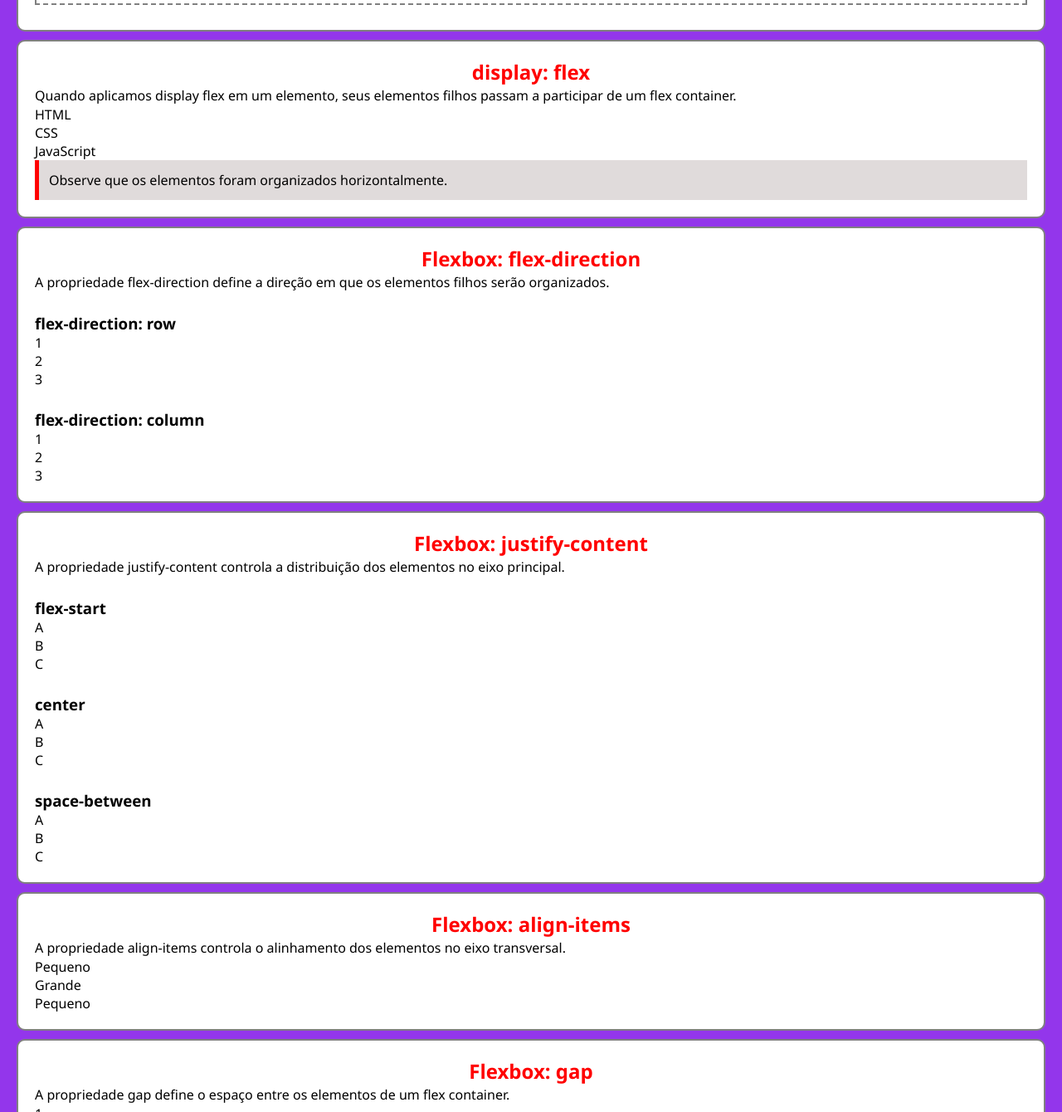
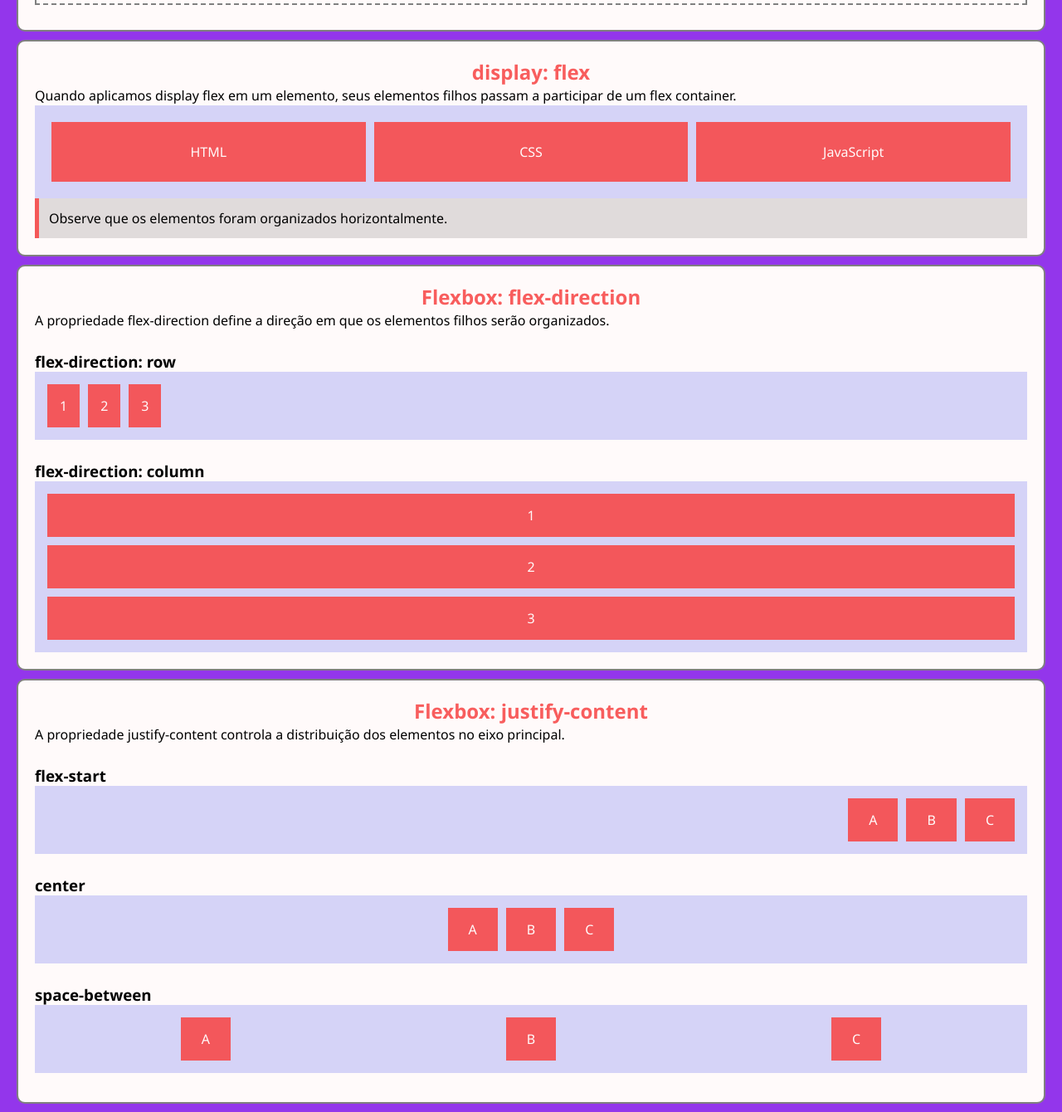
Before and after one commit to raynanpg/DDS-27-JOSE, a plain HTML site: page 14-AULA/index.html in a window 1280 px wide. Shown: the part 1460-2800 px from the top of the page at 83% size. Drawn offline with Linux system fonts and the light colour scheme.

Commit message:
att de flex, flexbox e gap

```diff
--- a/14-AULA/style.css
+++ b/14-AULA/style.css
@@ -1,16 +1,16 @@
-*{
+* {
   margin: 0px;
   padding: 0px;
 }
 
 /* VARIÁVEIS */
-:root{
+:root {
   --font-main: "Segoe UI", sans-serif;
-    --color-primary: red;
+  --color-primary: rgba(247, 71, 71, 0.884);
   --color-text: black;
   --color-bg-page: rgb(147, 54, 235);
-    --color-bg-box: rgb(45, 58, 236);
-    --color-white: white;
+  --color-bg-box: rgba(45, 58, 236, 0.199);
+  --color-white: rgb(255, 250, 250);
   --color-gray: gray;
 
   /* ESTADOS E EXEMPLOS */
@@ -33,35 +33,36 @@
 }
 
 /* ESTILO GERAL */
-body{
+body {
   font-family: var(--font-main);
   background-color: var(--color-bg-page);
   color: var(--color-text);
   margin: 20px;
 }
 
-h1,h2{
+h1,
+h2 {
   color: var(--color-primary);
   text-align: center;
 }
 
-h1{
+h1 {
   font-size: 32px;
 }
 
-h2{
+h2 {
   font-size: 24px;
 }
 
-h3{
+h3 {
   margin-top: 25px;
 }
 
-p{
+p {
   line-height: 1.5;
 }
 
-.bloco{
+.bloco {
   background-color: var(--color-white);
   border: 2px solid var(--color-gray);
   border-radius: var(--radius);
@@ -70,21 +71,21 @@
 }
 
 /* COMPARÇÃO */
-.comparacao{
+.comparacao {
   border: 2px dashed var(--color-gray);
   padding: 20px;
   margin-bottom: 10px;
 }
 
 /* OBSERVAÇÃO */
-.observacao{
+.observacao {
   background-color: var(--observacao-bg);
   border-left: 5px solid var(--color-primary);
   padding: 12px;
 }
 
 /*DISPLAY BLOCK */
-.exemplo-block div{
+.exemplo-block div {
   display: block;
   background-color: var(--blue-bg);
   border: 2px solid var(--blue-border);
@@ -92,7 +93,7 @@
   margin-bottom: 8px;
 }
 
-.comparacao.block div{
+.comparacao.block div {
   display: block;
   background-color: var(--comparacao-block-bg);
   padding: 10px;
@@ -100,7 +101,7 @@
 }
 
 /* DISPLAY INLINE */
-.exemplo-inline span{
+.exemplo-inline span {
   display: inline;
   background-color: var(--green-bg);
   border: 2px solid var(--green-border);
@@ -108,14 +109,14 @@
   margin-left: 50px;
 }
 
-.comparacao.inline span{
+.comparacao.inline span {
   display: inline;
   background-color: var(--comparacao-inline-bg);
   padding: 10px;
 }
 
 /* DISPLAY INLINE-BLOCK */
-.exemplo-inline-block div{
+.exemplo-inline-block div {
   display: inline-block;
   background-color: var(--yellow-bg);
   border: 2px solid var(--yellow-border);
@@ -128,7 +129,7 @@
   line-height: 20px;
 }
 
-.comparacao.inline-block div{
+.comparacao.inline-block div {
   display: inline-block;
   width: 100px;
   height: 60px;
@@ -140,14 +141,14 @@
 }
 
 /* DISPLAY NONE */
-.none-exemplo{
+.none-exemplo {
   display: flex;
   gap: var(--gap);
   background-color: var(--color-bg-box);
   padding: 20px;
 }
 
-.none-exemplo div{
+.none-exemplo div {
   flex: 1;
   background-color: var(--color-primary);
   color: var(--color-white);
@@ -155,6 +156,125 @@
   text-align: center;
 }
 
-.none-exemplo .elemento-oculto{
+.none-exemplo .elemento-oculto {
   display: none;
 }
+
+/* DISPLAY FLEX */
+.exemplo-flex {
+  display: flex;
+  background-color: var(--color-bg-box);
+  padding: 20px;
+  gap: var(--gap);
+}
+
+.exemplo-flex div {
+  background-color: var(--color-primary);
+  color: var(--color-white);
+  padding: 25px;
+  width: 90px;
+  flex: 1;
+  text-align: center;
+}
+
+/* FLEX DIRECTION */
+.flex-direction-row {
+  display: flex;
+  flex-direction: row;
+  gap: var(--gap);
+  background-color: var(--color-bg-box);
+  padding: 15px;
+}
+
+.flex-direction-row div,
+.flex-direction-column div {
+  background-color: var(--color-primary);
+  color: var(--color-white);
+  padding: 15px;
+  text-align: center;
+}
+
+.flex-direction-column {
+  display: flex;
+  flex-direction: column;
+  gap: var(--gap);
+  background-color: var(--color-bg-box);
+  padding: 15px;
+}
+
+/* JUSTIFY CONTENT */
+/* CAIXAS INTERNAS OU OS FILHOS */
+.justify-start div,
+.justify-center div,
+.justify-between div {
+  background-color: var(--color-primary);
+  color: var(--color-white);
+  padding: 15px 25px;
+}
+/* OS PAIS OU MÃE CASO VC TENHA PROBLEMA COM O PAI */
+.justify-start,
+.justify-center,
+.justify-between {
+  display: flex;
+  background-color: var(--color-bg-box);
+  padding: 15px;
+  margin-bottom: 15px;
+  gap: var(--gap);
+}
+
+/* ALINHADO AO COMEÇO HORIZONTALMENTE */
+.justify-start {
+  justify-content: start; /* start - esquerda */
+  justify-content: end; /* end - direita */
+}
+
+/* ALINHAR OS ITENS AO CENTRO HORIZONTALMENTE */
+.justify-center {
+  justify-content: center;
+}
+
+/* DÁ UM ESPAÇO ENTRE OS ELEMENTOS HORIZONTALMENTE */
+.justify-between {
+  justify-content: space-between; /* between - entre */
+  justify-content: space-around; /* around - em volta */
+}
+
+/* ALIGN-ITENS */
+.align-center {
+  display: flex;
+  height: 180px;
+  background-color: var(--color-bg-box);
+  gap: 20px;
+  align-items: center;
+  justify-content: center;
+}
+
+.align-center div {
+  background-color: green;
+  color: var(--color-white);
+  padding: 15px;
+}
+
+.align-center .grande {
+  height: 100px;
+  display: flex;
+  align-items: center;
+}
+
+/* GAP */
+.gap-exemplo {
+  display: flex;
+  gap: 30px;
+  background-color: var(--color-bg-box);
+  padding: 20px;
+}
+
+.gap-exemplo div {
+  width: 70px;
+  height: 70px;
+  background-color: var(--color-primary);
+  color: var(--color-white);
+  display: flex;
+  align-items: center;
+  justify-content: center;
+}
```
Lines whose indentation alone changed are shown as unchanged.
